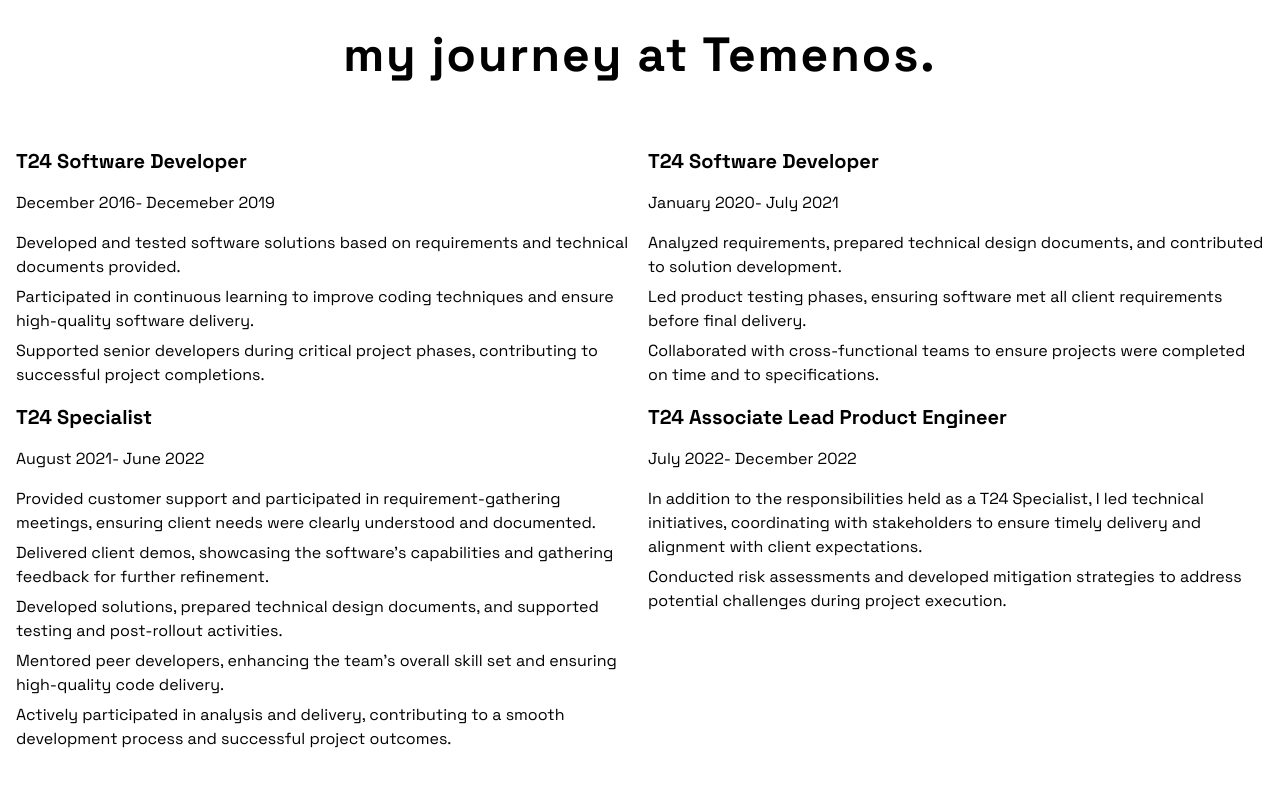
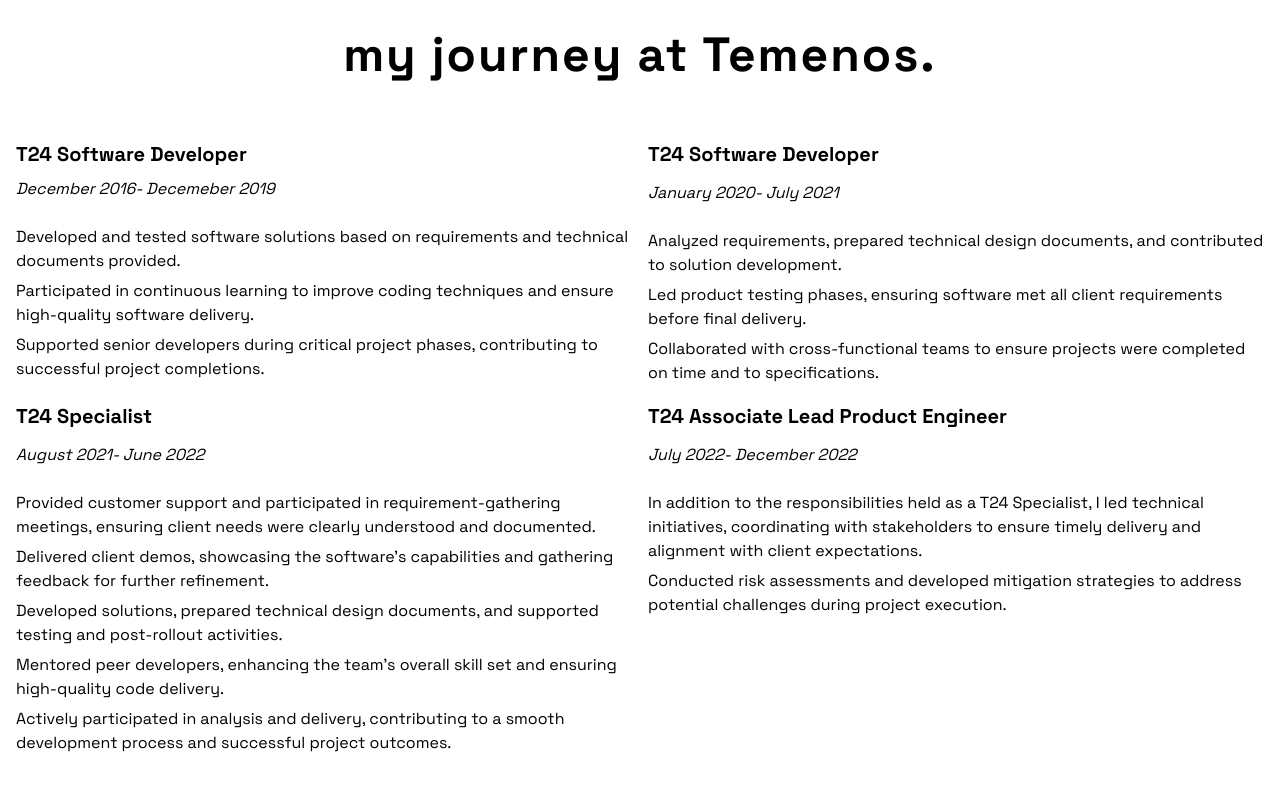
Before and after one commit to krishnapriya-venkatakrishnan/project_next_js_portfolio, a Next.js app: page / in a window 1280 px wide. Shown: the part 2820-3620 px from the top of the page. Built offline with nearby package versions, Linux system fonts and the light colour scheme; no server answers.

Commit message:
Responsive fix- Experience section

```diff
--- a/components/Experience.tsx
+++ b/components/Experience.tsx
@@ -1,35 +1,35 @@
 export function Experience() {
 
   return (
-    <div className="h-[100dvh] w-full max-w-7xl mx-auto">
-      <h2 className="text-[3rem] font-bold tracking-[0.125rem] text-center my-10 2xl:text-[4rem]">
+    <div className="lg:h-[100dvh] w-full max-w-7xl mx-auto">
+      <h2 className="my-10 h-[10dvh] font-bold tracking-[0.125rem] text-center text-[1.75rem] lg:text-[3rem] 2xl:text-[4rem] px-8">
           my journey at Temenos.
       </h2>
       <div className="w-full flex max-sm:flex-col items-start justify-center gap-4 px-4">
-        <div className="flex-1 flex flex-col">
-          <h2 className="text-xl font-bold my-4 2xl:text-[1.75rem]">T24 Software Developer</h2>
-          <p className="pb-4 2xl:text-[1.25rem]">December 2016- Decemeber 2019</p>
-          <ul className="flex flex-col gap-1.5 2xl:text-[1.5rem]">
+        <div className="flex-1 flex flex-col gap-2">
+          <h2 className="text-[1.125rem] lg:text-[1.25rem] font-bold 2xl:text-[1.5rem]">T24 Software Developer</h2>
+          <p className="pb-4 max-lg:text-[0.9rem] italic">December 2016- Decemeber 2019</p>
+          <ul className="flex flex-col gap-1.5 max-lg:text-[0.9rem]">
             <li>Developed and tested software solutions based on requirements and technical documents provided.</li>
             <li>Participated in continuous learning to improve coding techniques and ensure high-quality software delivery.</li>
             <li>Supported senior developers during critical project phases, contributing to successful project completions.</li>
           </ul>
         </div>
-        <div className="flex-1 flex flex-col">
-          <h2 className="text-xl font-bold my-4 2xl:text-[1.75rem]">T24 Software Developer</h2>
-          <p className="pb-4 2xl:text-[1.25rem]">January 2020- July 2021</p>
-          <ul className="flex flex-col gap-1.5 2xl:text-[1.5rem]">
+        <div className="flex-1 flex flex-col gap-2">
+          <h2 className="text-[1.125rem] lg:text-[1.25rem] font-bold 2xl:text-[1.5rem] pb-1 ">T24 Software Developer</h2>
+          <p className="pb-4 max-lg:text-[0.9rem] italic">January 2020- July 2021</p>
+          <ul className="flex flex-col gap-1.5 max-lg:text-[0.9rem]">
             <li>Analyzed requirements, prepared technical design documents, and contributed to solution development.</li>
             <li>Led product testing phases, ensuring software met all client requirements before final delivery.</li>
             <li>Collaborated with cross-functional teams to ensure projects were completed on time and to specifications.</li>
           </ul>
         </div>
       </div>
-      <div className="w-full flex max-sm:flex-col items-start justify-center gap-4 px-4">
-        <div className="flex-1 flex flex-col">
-          <h2 className="text-xl font-bold my-4 2xl:text-[1.75rem]">T24 Specialist</h2>
-          <p className="pb-4 2xl:text-[1.25rem]">August 2021- June 2022</p>
-          <ul className="flex flex-col gap-1.5 2xl:text-[1.5rem]">
+      <div className="w-full flex max-sm:flex-col items-start justify-center gap-4 px-4 mt-4">
+        <div className="flex-1 flex flex-col gap-2">
+          <h2 className="text-[1.125rem] lg:text-[1.25rem] font-bold 2xl:text-[1.5rem] pb-1 ">T24 Specialist</h2>
+          <p className="pb-4 max-lg:text-[0.9rem] italic">August 2021- June 2022</p>
+          <ul className="flex flex-col gap-1.5 max-lg:text-[0.9rem]">
             <li>Provided customer support and participated in requirement-gathering meetings, ensuring client needs were clearly understood and documented.</li>
             <li>Delivered client demos, showcasing the software&apos;s capabilities and gathering feedback for further refinement.</li>
             <li>Developed solutions, prepared technical design documents, and supported testing and post-rollout activities.</li>
@@ -37,10 +37,10 @@ export function Experience() {
             <li>Actively participated in analysis and delivery, contributing to a smooth development process and successful project outcomes.</li>
           </ul>
         </div>
-        <div className="flex-1 flex flex-col">
-          <h2 className="text-xl font-bold my-4 2xl:text-[1.75rem]">T24 Associate Lead Product Engineer</h2>
-          <p className="pb-4 2xl:text-[1.25rem]">July 2022- December 2022</p>
-          <ul className="flex flex-col gap-1.5 2xl:text-[1.5rem]">
+        <div className="flex-1 flex flex-col gap-2">
+          <h2 className="text-[1.125rem] lg:text-[1.25rem] font-bold 2xl:text-[1.5rem] pb-1 ">T24 Associate Lead Product Engineer</h2>
+          <p className="pb-4 max-lg:text-[0.9rem] italic">July 2022- December 2022</p>
+          <ul className="flex flex-col gap-1.5 max-lg:text-[0.9rem]">
             <li>In addition to the responsibilities held as a T24 Specialist, I led technical initiatives, coordinating with stakeholders to ensure timely delivery and alignment with client expectations.</li>
             <li>Conducted risk assessments and developed mitigation strategies to address potential challenges during project execution.</li>
           </ul>
```
